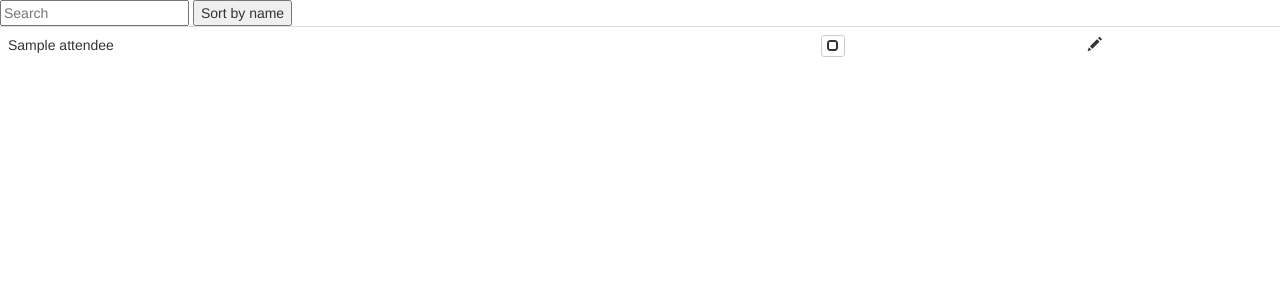
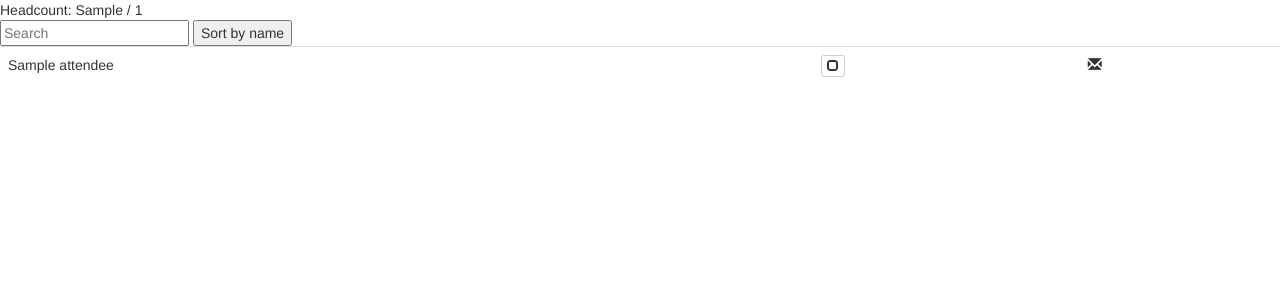
Before and after one commit to kmorrison/fork_please, a Flask app: template templates/event.html in a window 1280 px wide. Shown: the part 20-320 px from the top of the page. Run offline with Flask 2, Linux system fonts and the light colour scheme; the template is opened without the code that fills it: values that come from a table or form of the project are taken from there, most other values are stand-ins (such as "Sample title", 1, 10 or a date in 2020); some libraries are stand-ins or nearby versions.

Commit message:
I forget

```diff
--- a/main.py
+++ b/main.py
@@ -13,6 +13,7 @@ from wtforms import BooleanField
 from wtforms import StringField
 from wtforms.validators import DataRequired
 from google.appengine.api import users
+from google.appengine.api import memcache
 from werkzeug import secure_filename
 
 from util import login
--- a/models.py
+++ b/models.py
@@ -12,3 +12,7 @@ class Attendee(ndb.Model):
     event_name = ndb.StringProperty(indexed=True)
     is_checked = ndb.BooleanProperty(default=False)
     is_imprompto = ndb.BooleanProperty(default=False)
+
+    @property
+    def cache_key(self):
+        return self.event_name + '=' + self.name
--- a/templates/event.html
+++ b/templates/event.html
@@ -2,20 +2,21 @@
 
 {% block content %}
 <div id="attendees">
+<div id="headcount-display">Headcount: {{checked_attendees}} / {{total_attendees}}</div>
 <input class="search" placeholder="Search" />
 <button class="sort" data-sort="name">
 Sort by name
 </button>
-<form method="POST" action="/event/toggle_attendance/">
-{{ toggle_form.csrf_token }}
 <table class="table">
 <tbody class="list">
 {% for attendee in attendees %}
 <tr>
+    <td class="name">{{attendee.name}}</td>
+    <td>
+    <form method="POST" action="/event/toggle_attendance/">
     <input type="hidden" name="attendee_name" value="{{attendee.name}}"/>
     <input type="hidden" name="event" value="{{event_slug}}"/>
-    <td class="name">{{attendee.name}}</td>
-    <td>
+    {{ toggle_form.csrf_token }}
         {% if attendee.is_checked %}
         <button type="submit" name="is_checked" value="false" class="btn btn-default btn-xs">
           <span class="glyphicon glyphicon-ok"></span>
@@ -25,18 +26,18 @@ Sort by name
           <span class="glyphicon glyphicon-unchecked"></span>
         </button>
         {% endif %}
+    </form>
     </td>
     <td>
         {% if attendee.is_impromptu %}
           <span class="glyphicon glyphicon-sunglasses"></span>
         {% else %}
-          <span class="glyphicon glyphicon-pencil"></span>
+          <span class="glyphicon glyphicon-envelope"></span>
         {% endif %}
     </td>
 </tr>
 {% endfor %}
 </tbody>
 </table>
-</form>
 </div>
 {% endblock %}
```
